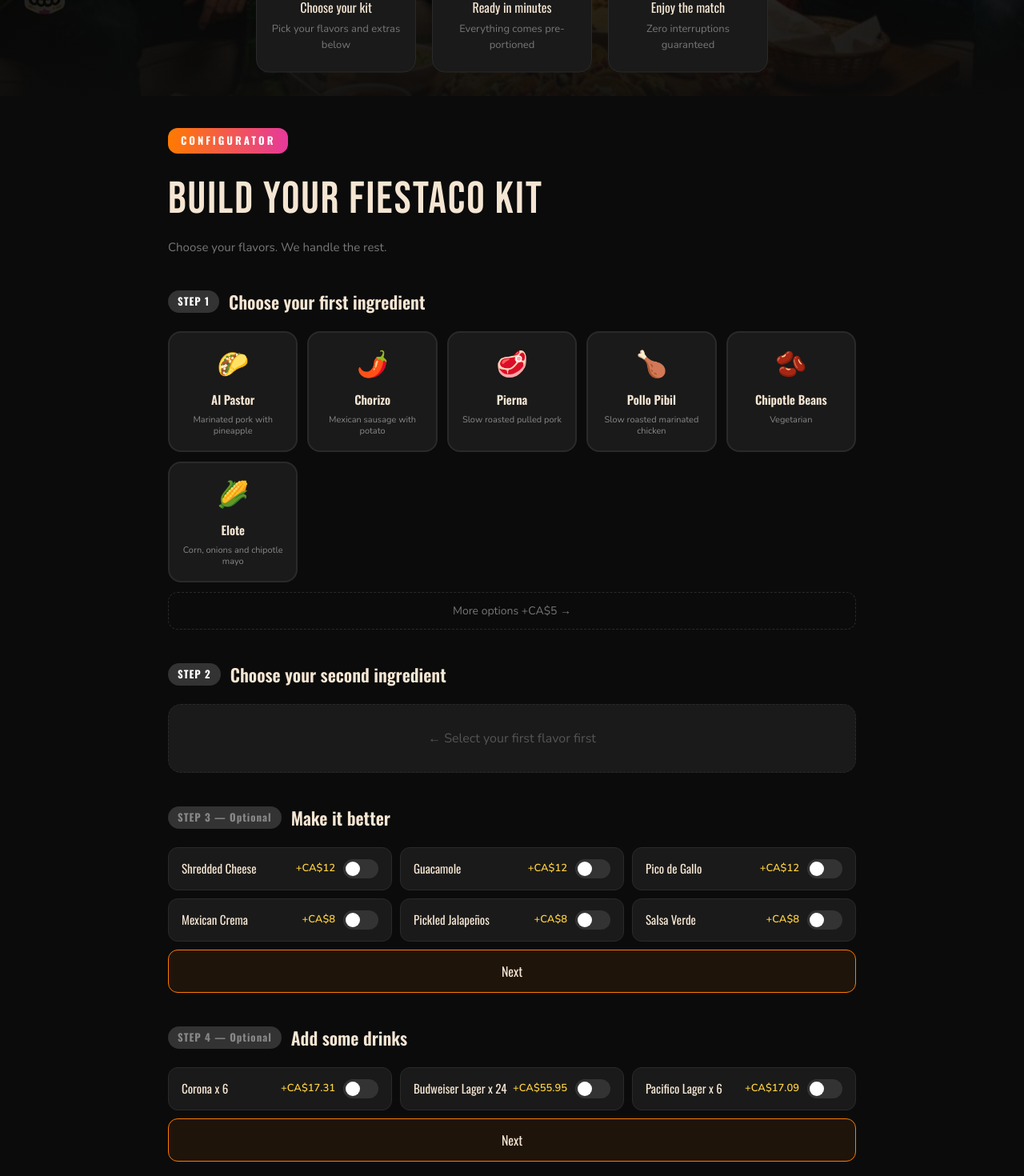
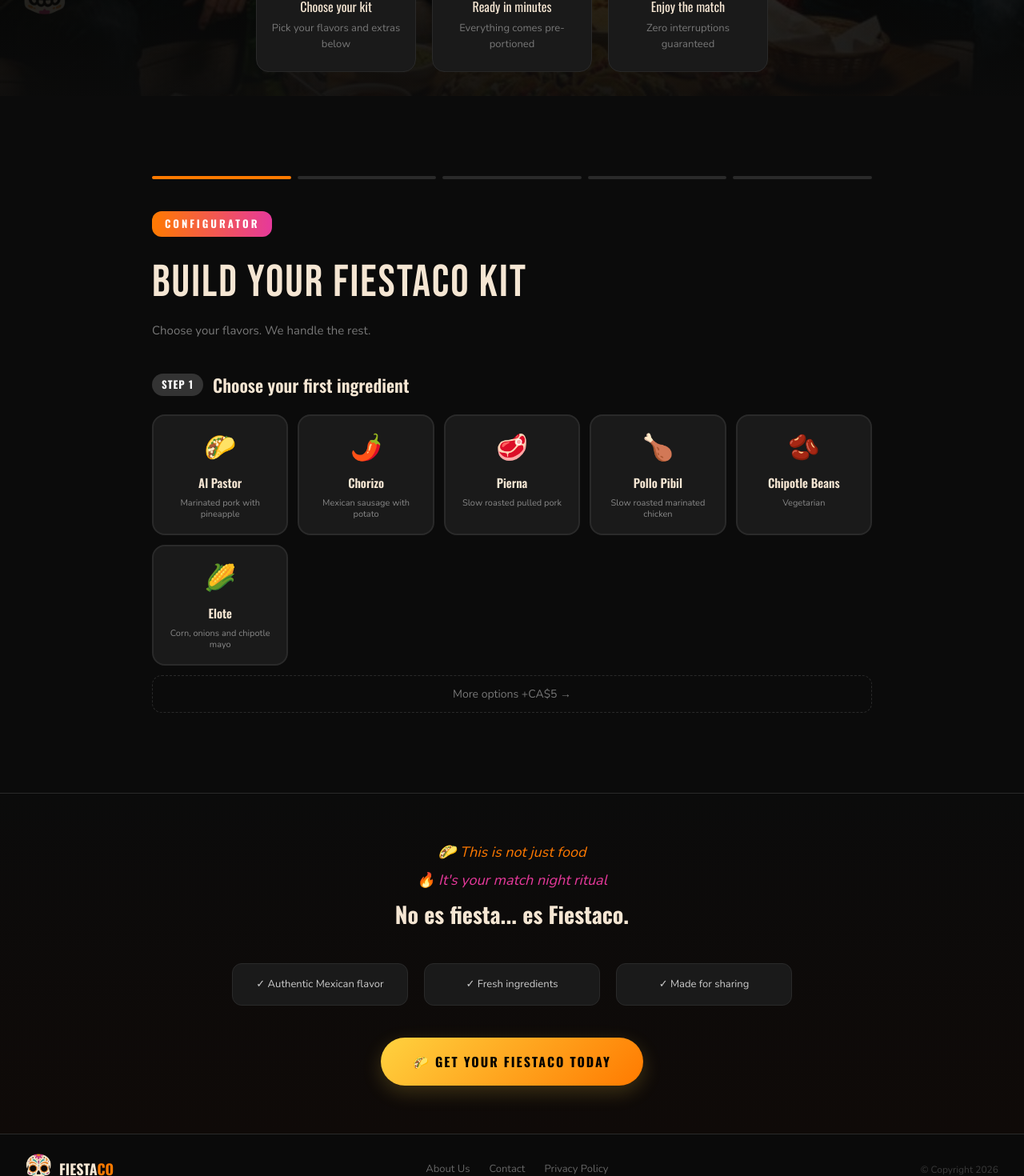
Before and after one commit to gabrielnino/fiestaco, a Next.js app: page / in a window 1280 px wide. Shown: the part 680-2150 px from the top of the page at 80% size. Built offline with nearby package versions, Linux system fonts and the light colour scheme.

Commit message:
feat: Add initial product configurator page with step-by-step selection, price calculation, and WhatsApp order generation.

```diff
--- a/app/page.tsx
+++ b/app/page.tsx
@@ -20,54 +20,41 @@ export default function FiestaCo() {
   const [drinks, setDrinks] = useState<string[]>([]);
   const [showMoreFlavors, setShowMoreFlavors] = useState(false);
   const [scrolled, setScrolled] = useState(false);
+  const [currentStep, setCurrentStep] = useState(1);
 
   const configuratorRef = useRef<HTMLElement>(null);
-  const step2Ref = useRef<HTMLDivElement>(null);
-  const step3Ref = useRef<HTMLDivElement>(null);
-  const step4Ref = useRef<HTMLDivElement>(null);
-  const summaryRef = useRef<HTMLDivElement>(null);
+
+  const scrollToStepContainer = () => {
+    configuratorRef.current?.scrollIntoView({ behavior: "smooth" });
+  };
 
   const handleFlavor1Select = (f: any) => {
     setFlavor1(f);
     setTimeout(() => {
-      const el = step2Ref.current;
-      if (el) {
-        const top = el.getBoundingClientRect().top + window.scrollY - 80;
-        window.scrollTo({ top, behavior: "smooth" });
-      }
+      setCurrentStep(2);
+      scrollToStepContainer();
     }, 150);
   };
 
   const handleFlavor2Select = (f: any) => {
     setFlavor2(f);
     setTimeout(() => {
-      const el = step3Ref.current;
-      if (el) {
-        const top = el.getBoundingClientRect().top + window.scrollY - 80;
-        window.scrollTo({ top, behavior: "smooth" });
-      }
+      setCurrentStep(3);
+      scrollToStepContainer();
     }, 150);
   };
 
-  const handleNoneAddons = () => {
-    setAddons([]);
+  const handleNextAddons = () => {
     setTimeout(() => {
-      const el = step4Ref.current;
-      if (el) {
-        const top = el.getBoundingClientRect().top + window.scrollY - 80;
-        window.scrollTo({ top, behavior: "smooth" });
-      }
+      setCurrentStep(4);
+      scrollToStepContainer();
     }, 150);
   };
 
-  const handleNoneDrinks = () => {
-    setDrinks([]);
+  const handleNextDrinks = () => {
     setTimeout(() => {
-      const el = summaryRef.current;
-      if (el) {
-        const top = el.getBoundingClientRect().top + window.scrollY - 80;
-        window.scrollTo({ top, behavior: "smooth" });
-      }
+      setCurrentStep(5);
+      scrollToStepContainer();
     }, 150);
   };
 
@@ -302,7 +289,7 @@ export default function FiestaCo() {
           <SkullLogo size={90} />
         </div>
 
-        <div style={{ position: "relative", zIndex: 2, maxWidth: 760, paddingTop: 80 }}>
+        <div style={{ position: "relative", zIndex: 2, maxWidth: 560, paddingTop: 80 }}>
           <h1
             style={{
               fontFamily: "'Bebas Neue', sans-serif",
@@ -441,11 +428,63 @@ export default function FiestaCo() {
       <section
         ref={configuratorRef}
         style={{
-          padding: "40px 20px 120px",
-          maxWidth: 900,
-          margin: "0 auto",
+          position: "relative",
+          minHeight: "100vh",
+          width: "100vw",
+          boxSizing: "border-box",
+          display: "flex",
+          flexDirection: "column",
+          alignItems: "center",
+          justifyContent: "center",
+          padding: "100px 20px 60px",
+          overflow: "hidden",
         }}
       >
+        <div style={{ width: "100%", maxWidth: 900, textAlign: "left" }}>
+
+          {/* Progress Indicator */}
+          <div style={{ display: "flex", gap: 8, marginBottom: 40 }}>
+            {[1, 2, 3, 4, 5].map((step) => (
+              <div
+                key={step}
+                style={{
+                  height: 4,
+                  flex: 1,
+                  background: currentStep >= step ? COLORS.orange : COLORS.cardBorder,
+                  borderRadius: 2,
+                  transition: "background 0.3s ease",
+                }}
+              />
+            ))}
+          </div>
+
+          {/* Optional Back Button */}
+          {currentStep > 1 && (
+            <button
+              onClick={() => setCurrentStep(currentStep - 1)}
+              style={{
+                background: "transparent",
+                border: "none",
+                color: COLORS.orange,
+                fontFamily: "'Oswald', sans-serif",
+                fontSize: 14,
+                cursor: "pointer",
+                display: "flex",
+                alignItems: "center",
+                gap: 6,
+                marginBottom: 20,
+                padding: 0,
+              }}
+            >
+              ← Back
+            </button>
+          )}
+
+          <div style={{ animation: "fadeIn 0.4s ease" }}>
+            <style>{`@keyframes fadeIn { from { opacity: 0; transform: translateY(10px); } to { opacity: 1; transform: translateY(0); } }`}</style>
+
+            {currentStep === 1 && (
+              <>
                 <div
                   style={{
                     background: `linear-gradient(90deg, ${COLORS.orange}, ${COLORS.magenta})`,
@@ -491,34 +530,42 @@ export default function FiestaCo() {
                   showMoreFlavors={showMoreFlavors}
                   onShowMore={() => setShowMoreFlavors(true)}
                 />
+              </>
+            )}
 
+            {currentStep === 2 && (
               <Step2Flavor
-          containerRef={step2Ref}
+                containerRef={{ current: null }}
                 flavor1={flavor1}
                 flavor2={flavor2}
                 onSelect={handleFlavor2Select}
                 t={t}
                 visibleFlavors={visibleFlavors}
               />
+            )}
 
+            {currentStep === 3 && (
               <Step3Addons
-          containerRef={step3Ref}
+                containerRef={{ current: null }}
                 addons={addons}
                 onToggle={toggleAddon}
-          onNext={handleNoneAddons}
+                onNext={handleNextAddons}
                 t={t}
               />
+            )}
 
+            {currentStep === 4 && (
               <Step4Drinks
-          containerRef={step4Ref}
+                containerRef={{ current: null }}
                 drinks={drinks}
                 onToggle={toggleDrink}
-          onNext={handleNoneDrinks}
+                onNext={handleNextDrinks}
                 t={t}
               />
+            )}
 
+            {currentStep === 5 && (
               <div
-          ref={summaryRef}
                 style={{
                   background: `linear-gradient(135deg, #1f1710, #1a1a1a)`,
                   border: `2px solid ${kitReady ? COLORS.orange : COLORS.cardBorder}`,
@@ -647,6 +694,9 @@ export default function FiestaCo() {
                 {!kitReady && (
                   <p style={{ textAlign: "center", color: "#555", fontSize: 12, marginTop: 10 }}>{t.selectBoth}</p>
                 )}
+              </div>
+            )}
+          </div>
         </div>
       </section>
 
```
Lines whose indentation alone changed are shown as unchanged.
